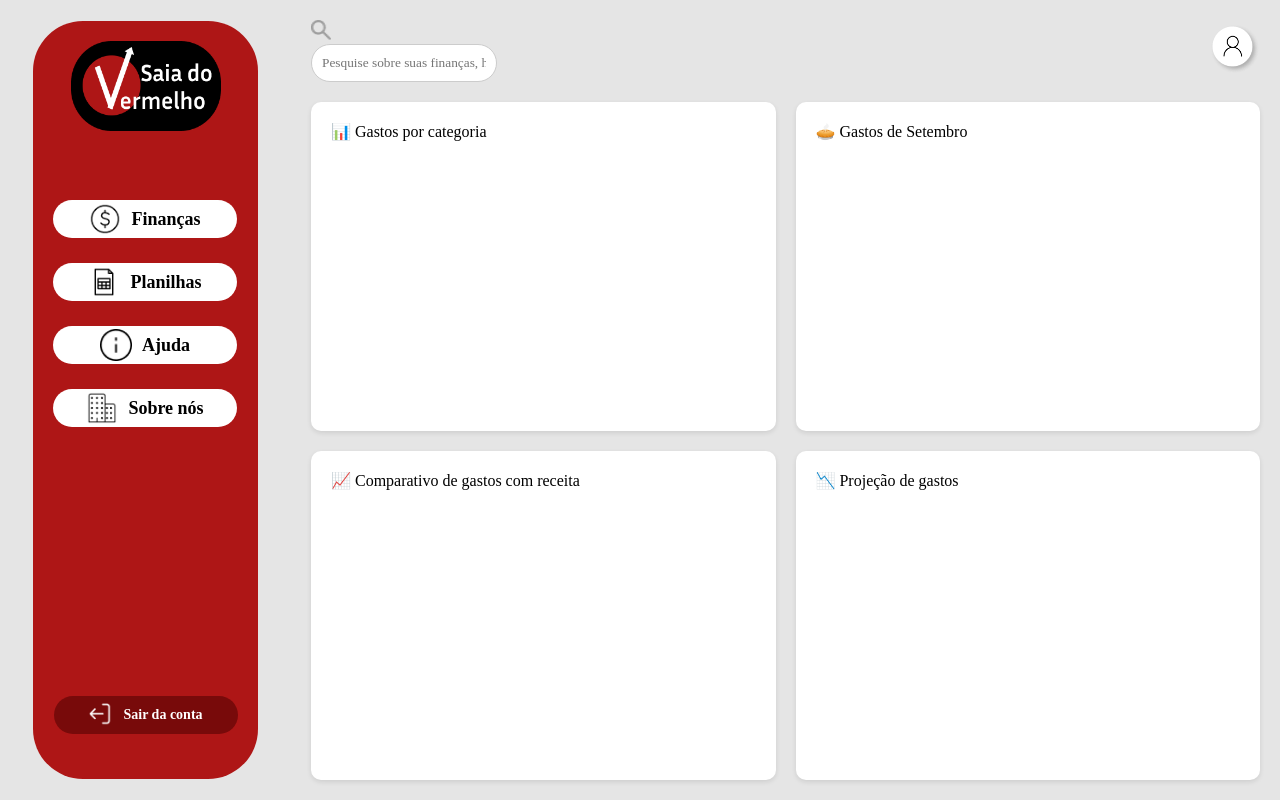
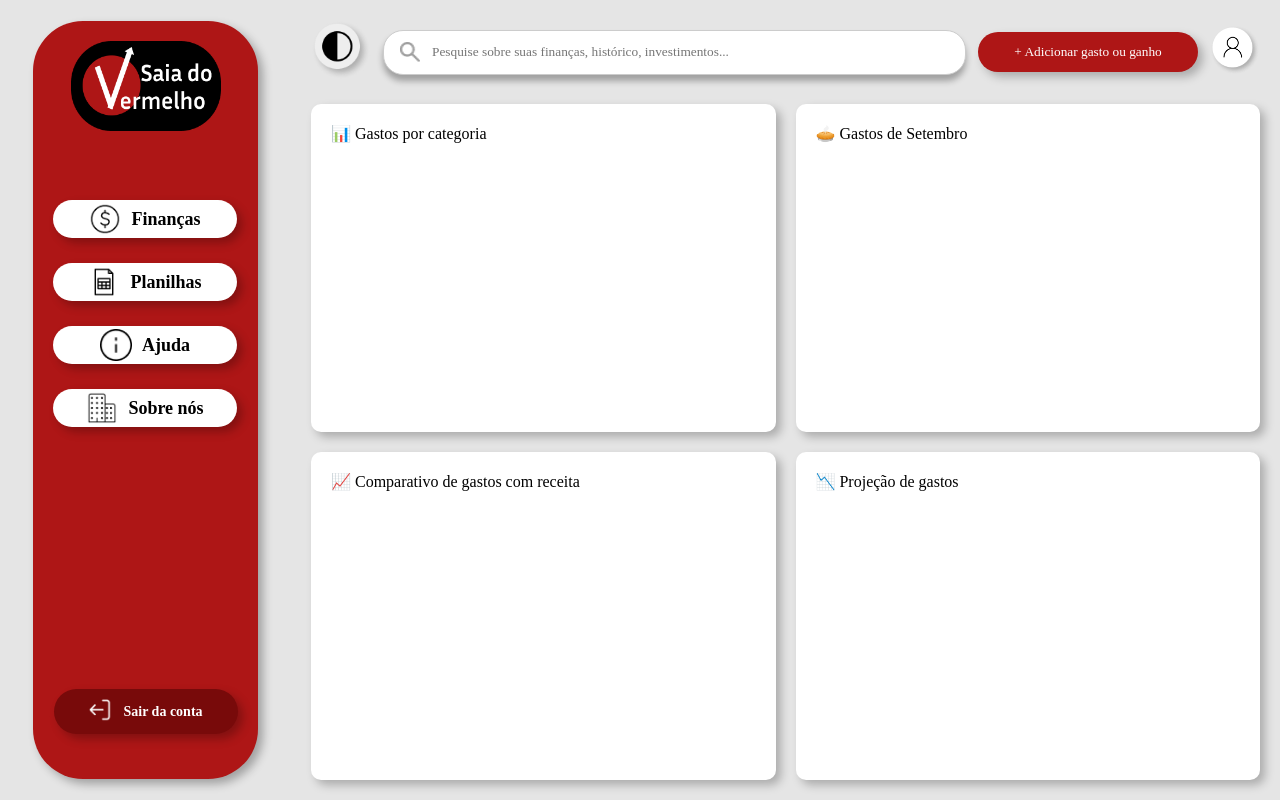
Before and after one commit to joaoguisilvae-wq/Saia-do-Vermelho, a plain HTML site: page index.html in a window 1280 px wide. Drawn offline with Linux system fonts and the light colour scheme; a web font is replaced by a local one.

Commit message:
HTML e CSS terminados

```diff
--- a/css/styles.css
+++ b/css/styles.css
@@ -17,6 +17,10 @@ a {
 }
 
 /* Barra lateral */
+header {
+  display: flex;
+}
+
 #navbar-container {
   background: #ae1616;
   width: 225px;
@@ -28,6 +32,7 @@ a {
   flex-direction: column;
   align-items: center;
   color: #fff;
+  box-shadow: 5px 5px 10px 0px #0000004d;
 }
 
 #navbar-container figure img {
@@ -51,6 +56,7 @@ a {
   display: flex;
   align-items: center;
   justify-content: center;
+  box-shadow: 5px 5px 10px 0px #00000040;
   transition: 0.3s;
 }
 
@@ -71,6 +77,7 @@ a {
   text-align: center;
   background: #780a0a;
   align-items: space-between;
+  height: 45px;
 }
 
 #logout a {
@@ -87,7 +94,7 @@ a {
 }
 
 /* Conteúdo principal */
-.main-content {
+#main {
   flex: 1;
   padding: 20px;
   display: flex;
@@ -95,30 +102,89 @@ a {
 }
 
 /* Barra superior */
-header {
+#barra-superior {
   display: flex;
   justify-content: space-between;
   align-items: center;
   margin-bottom: 20px;
+  flex-wrap: wrap;
+  gap: 12px;
+}
+
+#barra-superior button {
+  border: none;
+  cursor: pointer;
+}
+
+#barra-superior #mudartema {
+  background: none;
+}
+
+#barra-superior #tema-btn img {
+  width: 60px;
+  height: 60px;
+}
+
+#tema-btn {
+  background: transparent;
+  padding: 0;
+  display: inline-flex;
+  align-items: center;
+  justify-content: center;
+  -webkit-appearance: none;
+  appearance: none;
+  border-radius: 0;
+  outline: none;
 }
 
 #barra-de-pesquisa {
   display: flex;
+  align-items: center;
+  flex: 1 1 auto;
+  min-width: 220px;
 }
 
-#barra-de-pesquisa figure img {
+#barra-de-pesquisa form {
+  display: flex;
+  align-items: center;
+  gap: 10px;
+  width: 100%;
+}
+
+#barra-de-pesquisa #lupa {
+  display: none;
+}
+
+#barra-de-pesquisa #lupa img {
   width: 20px;
   height: 20px;
   display: inline-block;
 }
 
 #barra-de-pesquisa input[type="text"] {
-  max-width: 600px;
-  width: 100%;
-  padding: 10px;
+  flex: 1 1 auto;
+  max-width: 900px;
+  height: 45px;
+  padding: 10px 15px 10px 48px;
   border-radius: 20px;
   border: 1px solid #ccc;
-  display: inline-block;
+  display: block;
+  box-shadow: 0px 6px 6px 0px #0000004d;
+  background-image: url("../img/Lupa.png");
+  background-repeat: no-repeat;
+  background-position: 16px center;
+  background-size: 20px 20px;
+}
+
+#add-variaçao {
+  background-color: #ae1616;
+  color: #fff;
+  text-align: center;
+  height: 40px;
+  width: 220px;
+  border-radius: 50px;
+  box-shadow: 5px 5px 10px 0px #00000040;
+  flex: 0 0 auto;
 }
 
 #config-conta img {
@@ -127,7 +193,7 @@ header {
 }
 
 /* Área de gráficos */
-.graficos {
+#graficos-section {
   display: grid;
   grid-template-columns: 1fr 1fr;
   grid-gap: 20px;
@@ -139,5 +205,37 @@ header {
   border-radius: 10px;
   padding: 20px;
   min-height: 250px;
-  box-shadow: 0 2px 5px rgba(0, 0, 0, 0.1);
+  box-shadow: 5px 5px 10px 0px #00000040;
 }
+
+/* Media query */
+@media (max-width: 720px) {
+  #barra-superior {
+    flex-direction: column;
+    justify-content: center;
+    align-items: stretch;
+  }
+
+  #barra-de-pesquisa {
+    min-width: 0;
+    width: 100%;
+  }
+
+  #barra-de-pesquisa form {
+    width: 100%;
+  }
+
+  #barra-de-pesquisa input[type="text"] {
+    max-width: 100%;
+  }
+
+  #add-variaçao {
+    width: 100%;
+    flex: 1 1 auto;
+  }
+
+  #graficos-section {
+    grid-template-columns: 1fr;
+    grid-gap: 15px;
+  }
+}
--- a/index.html
+++ b/index.html
@@ -15,6 +15,7 @@
   </head>
   <body>
     <!-- Barra lateral -->
+    <header>
       <nav id="navbar-container">
         <figure>
           <img src="img/Frame 12.png" alt="Logotipo" />
@@ -51,13 +52,18 @@
           <a href="#">Sair da conta</a>
         </div>
       </nav>
-
+    </header>
     <!-- Conteúdo principal -->
-    <div class="main-content">
-      <header>
+    <main id="main">
+      <div id="barra-superior">
+        <div id="mudartema">
+          <button id="tema-btn">
+            <img src="img/theme-button.png" alt="Mudar o tema da pagina" />
+          </button>
+        </div>
         <div id="barra-de-pesquisa">
           <form action="">
-            <figure>
+            <figure id="lupa">
               <img src="img/Lupa.png" alt="Lupa" />
             </figure>
             <input
@@ -66,15 +72,17 @@
             />
           </form>
         </div>
+        <button id="add-variaçao">
+          <span>+</span> Adicionar gasto ou ganho
+        </button>
         <div id="config-conta">
-          <figure>
+          <figure id="conta">
             <img src="img/Frame 30.png" alt="Conta" />
           </figure>
         </div>
-      </header>
-
-      <!-- Área de gráficos -->
-      <section class="graficos">
+      </div>
+      <!-- Graficos -->
+      <section id="graficos-section">
         <div class="grafico-container">📊 Gastos por categoria</div>
         <div class="grafico-container">🥧 Gastos de Setembro</div>
         <div class="grafico-container">
@@ -82,6 +90,6 @@
         </div>
         <div class="grafico-container">📉 Projeção de gastos</div>
       </section>
-    </div>
+    </main>
   </body>
 </html>
```
Also changed, not shown: img/fluent_dark-theme-20-regular.png (added), img/qrcode.png (added), img/theme-button.png (added). Lines whose indentation alone changed are shown as unchanged.
